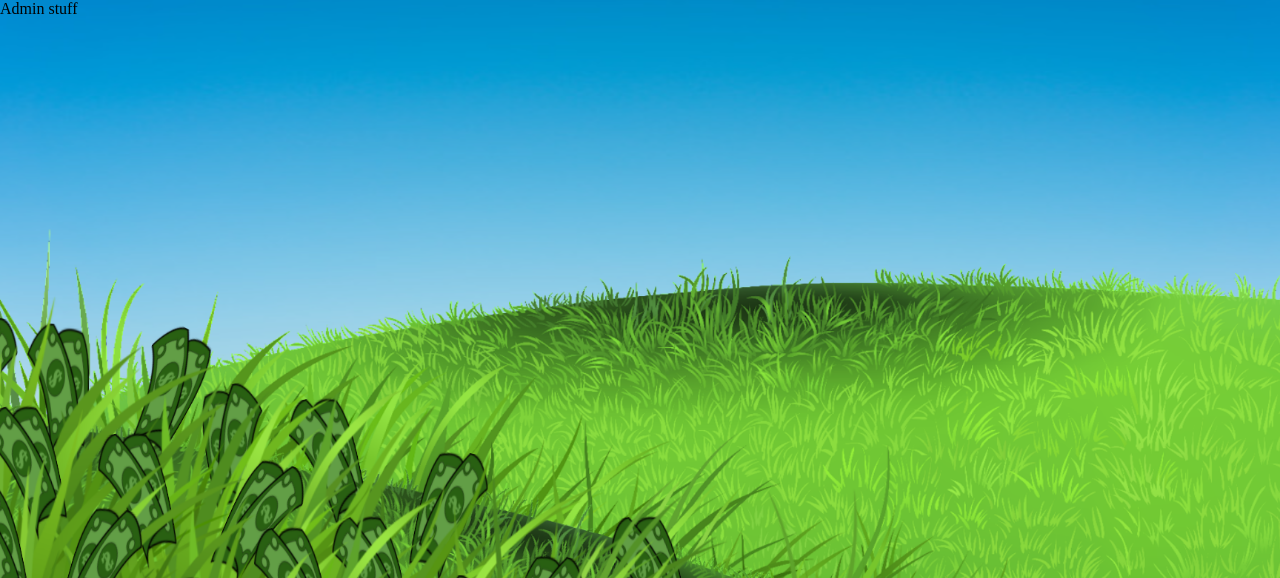
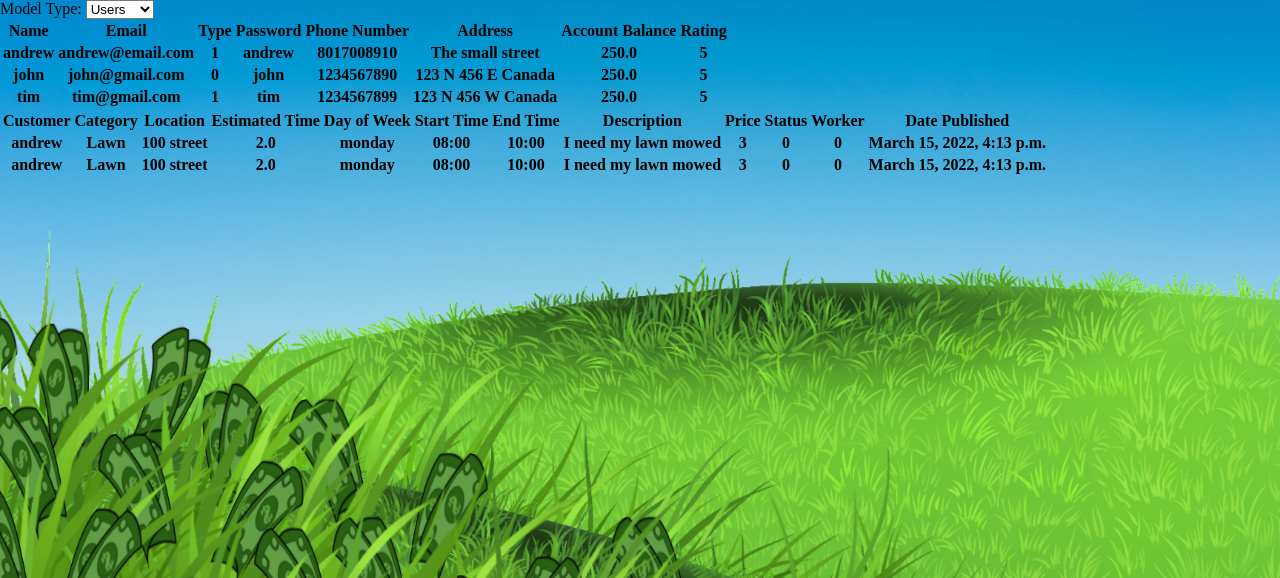
Before and after one commit to andrewObrien98/6-CS3450, a Django app: page /moneyLawndering/1/admin/ in a window 1280 px wide. Shown: the part 118-696 px from the top of the page. Run offline with Django 4.2, Linux system fonts and the light colour scheme; data comes from the database, SQL or seed files in the repository; lists and menus that the app fills with data are empty.

Commit message:
Updated admin page and necessary styling

```diff
--- a/app/cs3450/moneyLawndering/static/moneyLawndering/style.css
+++ b/app/cs3450/moneyLawndering/static/moneyLawndering/style.css
@@ -87,6 +87,13 @@
   flex: 1;
 }
 
+div.models-display {
+    width: 100%;
+    height: 70%;
+    overflow-x: hidden;
+    overflow-y: scroll;
+}
+
 html, body {
     width: 100%;
     height: 100%;
--- a/app/cs3450/moneyLawndering/templates/moneyLawndering/admin.html
+++ b/app/cs3450/moneyLawndering/templates/moneyLawndering/admin.html
@@ -23,6 +23,70 @@
                 </div>
             </div>
         </header>
-        <div>Admin stuff</div>
+        <div>
+            <label for="model-type">Model Type:</label>
+            <select id="model-type">
+                <option value="users">Users</option>
+                <option value="listings">Listings</option>
+            </select>
+        </div>
+        <div class="models-display">
+            <table id="users-table">
+                <tr>
+                    <th>Name</th>
+                    <th>Email</th>
+                    <th>Type</th>
+                    <th>Password</th>
+                    <th>Phone Number</th>
+                    <th>Address</th>
+                    <th>Account Balance</th>
+                    <th>Rating</th>
+                </tr>
+                {% for user in users %}
+                    <tr>
+                        <th>{{user.name}}</th>
+                        <th>{{user.email}}</th>
+                        <th>{{user.type}}</th>
+                        <th>{{user.password}}</th>
+                        <th>{{user.phoneNumber}}</th>
+                        <th>{{user.address}}</th>
+                        <th>{{user.accountBalance}}</th>
+                        <th>{{user.rating}}</th>
+                    </tr>
+                {% endfor %}
+            </table>
+            <table id="listings-table">
+                <tr>
+                    <th>Customer</th>
+                    <th>Category</th>
+                    <th>Location</th>
+                    <th>Estimated Time</th>
+                    <th>Day of Week</th>
+                    <th>Start Time</th>
+                    <th>End Time</th>
+                    <th>Description</th>
+                    <th>Price</th>
+                    <th>Status</th>
+                    <th>Worker</th>
+                    <th>Date Published</th>
+                </tr>
+                {% for listing in listings %}
+                    <tr>
+                        <th>{{listing.customer.name}}</th>
+                        <th>{{listing.category}}</th>
+                        <th>{{listing.location}}</th>
+                        <th>{{listing.time_est}}</th>
+                        <th>{{listing.dayOfWeek}}</th>
+                        <th>{{listing.startTimeOfDay}}</th>
+                        <th>{{listing.endTimeOfDay}}</th>
+                        <th>{{listing.description}}</th>
+                        <th>{{listing.price}}</th>
+                        <th>{{listing.status}}</th>
+                        <th>{{listing.worker}}</th>
+                        <th>{{listing.pubDate}}</th>
+                    </tr>
+                {% endfor %}
+            </table>
+        </div>
     </body>
 </html>
--- a/app/cs3450/moneyLawndering/views.py
+++ b/app/cs3450/moneyLawndering/views.py
@@ -204,5 +204,7 @@ def history(request, user_id):
 
 def admin(request, user_id):
     user = get_object_or_404(User, pk=user_id)
-    context = {'user': user}
+    users = User.objects.all()
+    listings = Listing.objects.all()
+    context = {'user': user, 'users': users, 'listings': listings}
     return render(request, 'moneyLawndering/admin.html', context)
```
